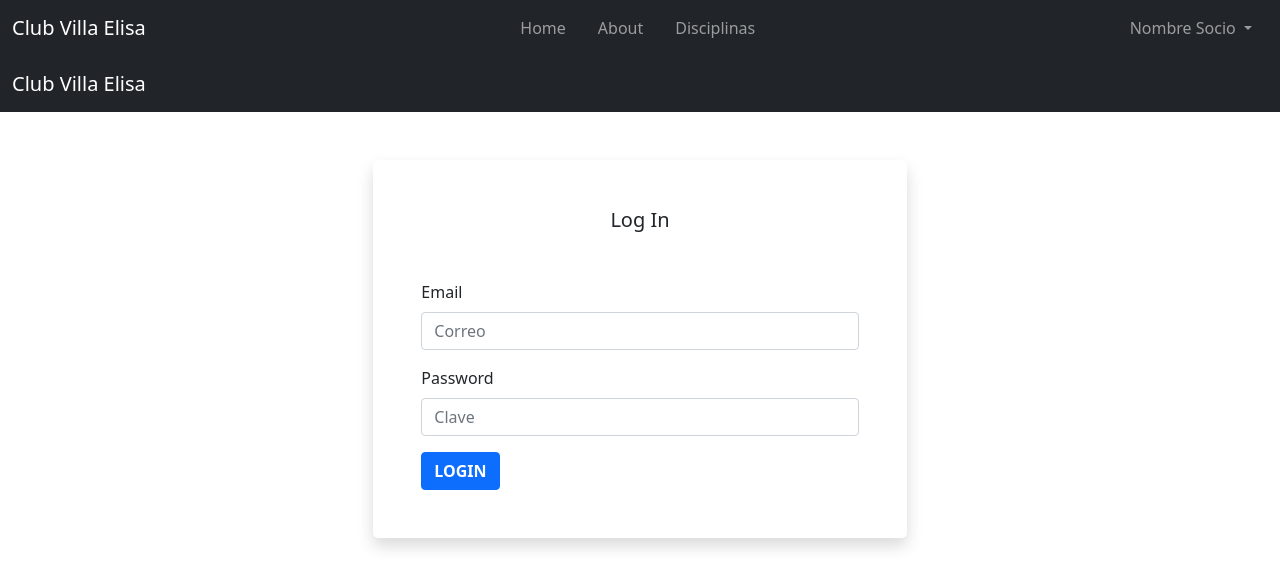
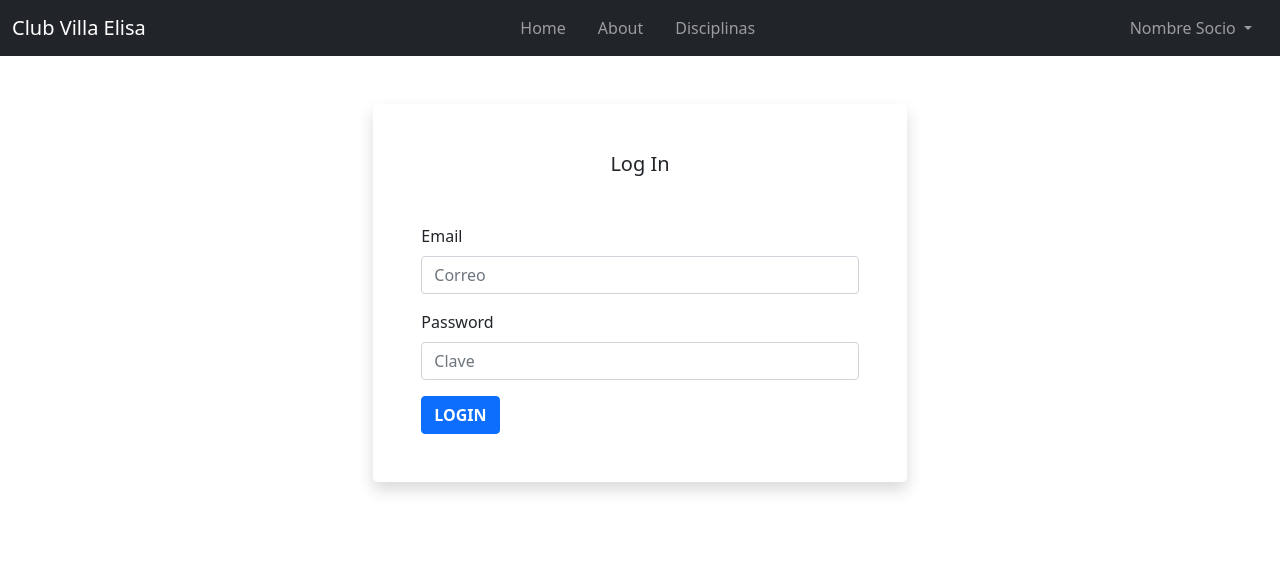
Before and after one commit to Juan-Cruz-GH/Proyecto-de-Software-UNLP, a Vue app in the folder portal/: page /auth in a window 1280 px wide. Shown: the top 588 px of the page. Built offline with nearby package versions, Linux system fonts and the light colour scheme.

Commit message:
Navbar repetido en Login

```diff
--- a/portal/src/views/LoginView.vue
+++ b/portal/src/views/LoginView.vue
@@ -1,24 +1,4 @@
 <template>
-  <header>
-    <div id="navbar">
-      <nav class="navbar navbar-expand-lg navbar-dark bg-dark">
-        <div class="container-fluid">
-          <RouterLink class="navbar-brand" to="/">Club Villa Elisa</RouterLink>
-          <button
-            class="navbar-toggler"
-            type="button"
-            data-bs-toggle="collapse"
-            data-bs-target="#navbarNavDropdown"
-            aria-controls="navbarNavDropdown"
-            aria-expanded="false"
-            aria-label="Toggle navigation"
-          >
-            <span class="navbar-toggler-icon"></span>
-          </button>
-        </div>
-      </nav>
-    </div>
-  </header>
   <div v-if="isLoggedIn">
     <h3>Usuario: {{ authSocio.name }}</h3>
     <h3>Mail: {{ authSocio.email }}</h3>
@@ -33,33 +13,15 @@
         <form action class="form" @submit.prevent="login">
           <div class="mb-3">
             <label class="form-label" for="#socio.email">Email</label>
-            <input
-              class="form-control"
-              type="email"
-              name="email"
-              placeholder="Correo"
-              v-model="socio.email"
-              id="email"
-              required
-            />
+            <input class="form-control" type="email" name="email" placeholder="Correo" v-model="socio.email" id="email"
+              required />
           </div>
           <div class="mb-3">
             <label class="form-label" for="#socio.password">Password</label>
-            <input
-              class="form-control"
-              type="password"
-              name="password"
-              placeholder="Clave"
-              v-model="socio.password"
-              id="password"
-              required
-            />
+            <input class="form-control" type="password" name="password" placeholder="Clave" v-model="socio.password"
+              id="password" required />
           </div>
-          <input
-            class="btn btn-primary btn-login text-uppercase fw-bold"
-            type="submit"
-            value="Login"
-          />
+          <input class="btn btn-primary btn-login text-uppercase fw-bold" type="submit" value="Login" />
         </form>
       </div>
     </div>
```
